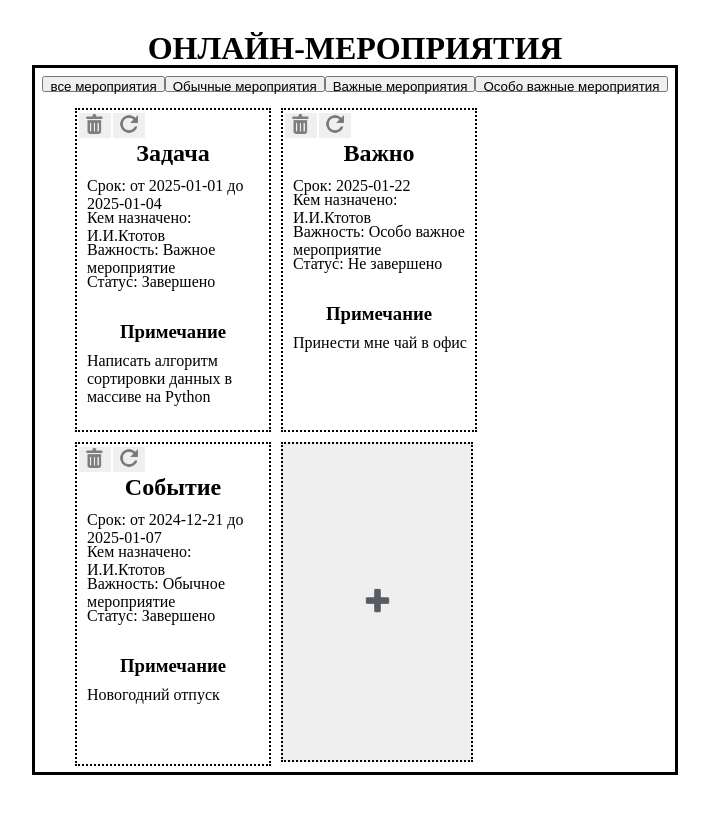
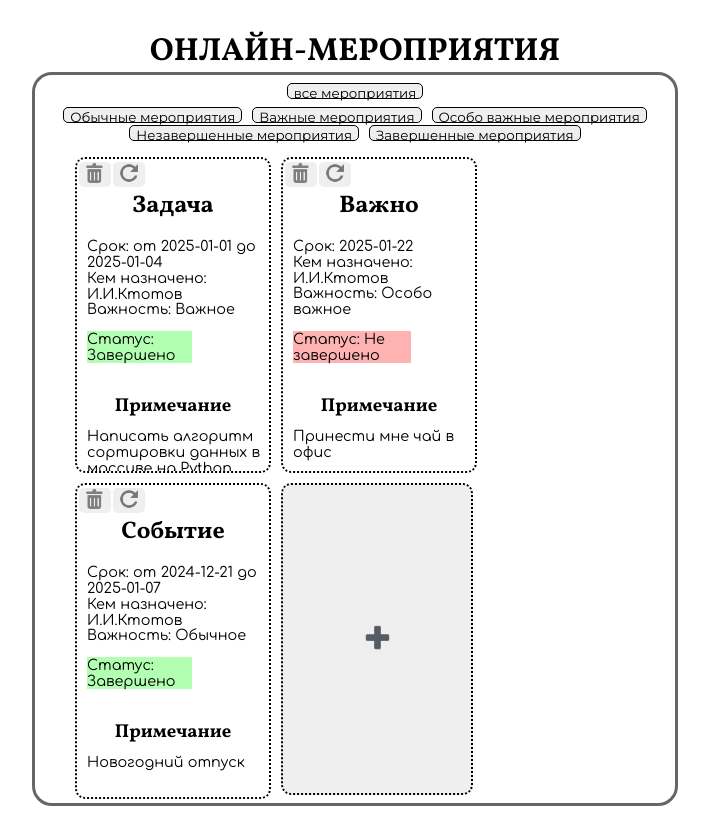
Before and after one commit to Vollonderr/Project_calendar, a Flask app: page / in a window 1280 px wide. Shown: the whole page, without its empty margins (285-994 px from the left). Before the commit the page ends 775 px from the top, so only its background shows below. Run offline with Flask 3, Linux system fonts and the light colour scheme; data comes from the database, SQL or seed files in the repository; both versions use the stored data as it was after the commit.

Commit message:
Add files via upload

```diff
--- a/Prototype_one/Templates/Notes.html
+++ b/Prototype_one/Templates/Notes.html
@@ -2,24 +2,39 @@
 <html>
 
 <head>
+
+    <link rel="preconnect" href="https://fonts.googleapis.com">
+    <link rel="preconnect" href="https://fonts.gstatic.com" crossorigin>
+    <link href="https://fonts.googleapis.com/css2?family=Comfortaa:wght@300..700&family=Montserrat:ital,wght@0,100..900;1,100..900&family=Vollkorn:ital,wght@0,400..900;1,400..900&display=swap" rel="stylesheet">
+
     <link rel="stylesheet" href="{{ url_for('static', filename='styles.css') }}">
 	<title>Events</title>
 </head>
 
 <body>
     <div id="vm">
+
         <h1 style="margin-bottom: -20px;">ОНЛАЙН-МЕРОПРИЯТИЯ</h1>
         <div class="taskboard">
 
             <div class="select_buttons">
-                <button @click="importance_change = ''">все мероприятия</button>
-                <button @click="importance_change = '0'">Обычные мероприятия</button>
-                <button @click="importance_change = '1'">Важные мероприятия</button>
-                <button @click="importance_change = '2'">Особо важные мероприятия</button>
+                <button @click="importance_change = '', status_change = ''">все мероприятия</button>
+            </div>
+
+            <div class="select_buttons">
+                <button :class="{ pressed: importance_change == '0' }" @click="importance_change = '0', events_count = 0">Обычные мероприятия</button>
+                <button :class="{ pressed: importance_change == '1' }" @click="importance_change = '1', events_count = 0">Важные мероприятия</button>
+                <button :class="{ pressed: importance_change == '2' }" @click="importance_change = '2', events_count = 0">Особо важные мероприятия</button>
+            </div>
+
+            <div style="margin-top: 0.3vh;" class="select_buttons">
+                <button :class="{ pressed: status_change == '0' }" @click="status_change = '0', events_count = 0">Незавершенные мероприятия</button>
+                <button :class="{ pressed: status_change == '1' }" @click="status_change = '1', events_count = 0">Завершенные мероприятия</button>
             </div>
 
             <ul>
-                <li v-for="i in get_events({{ notes }})" v-if="i[5] == importance_change || importance_change == ''">
+                <li v-for="i in get_events({{ notes }})" v-if="(i[5] == importance_change || importance_change == '') && (i[6] == status_change || status_change == '')">
+
                     <form action="/delete" method="POST" v-if="update_value != i[7]">
                         <button class="button_del" name="ROWID" alt="delete" title="delete" :value="[[ i[7] ]]">
                             <img src="static\images\delete.webp" height="20px">
@@ -45,11 +60,10 @@
                         <input type="radio" name="importance" v-model="get_importance_value(i[5])" value="1"><label>Важное</label>
                         <input type="radio" name="importance" v-model="get_importance_value(i[5])" value="2"><label>Особо важное</label>
 
-                        <label>[[ status_value ]]</label>
                         <input type="radio" name="status" v-model="get_status_value(i[6])" value="0"><label>Не завершено</label>
                         <input type="radio" name="status" v-model="get_status_value(i[6])" value="1"><label>Завершено</label>
 
-                        <p><h3>Примечание</h3><textarea style="margin-top: -25px;" class="input_note_update" placeholder="Заметка" type="text" name="note" :value="[[ i[4] ]]"></textarea></p>
+                        <p><h3>Примечание</h3><textarea rows="1" style="margin-top: -25px;" class="input_note_update" placeholder="Заметка" type="text" name="note" :value="[[ i[4] ]]"></textarea></p>
                         <input type="hidden" :value="[[ i[7] ]]" name="ROWID">
                         <input style="margin-top: 25px;" class="confirm" type="submit" value="подтвердить изменения">
                         <input class="back" type="submit" value="назад" @click="update_value = '', valve_add = false">
@@ -57,40 +71,49 @@
 
                     <div v-if="update_value != i[7]">
                         <h2>[[ i[0] ]]</h2>
-                        <p v-if="i[2] !== '0'">Срок: от [[ i[1] ]] до [[ i[2] ]]</p>
-                        <p v-else="">Срок: [[ i[1] ]]</p>
-                        <p>Кем назначено: [[ i[3] ]]</p>
+                        <p v-if="i[2] !== '0'" class="pp">Срок: от [[ i[1] ]] до [[ i[2] ]]</p>
+                        <p v-else="" class="pp">Срок: [[ i[1] ]]</p>
+                        <p class="pp">Кем назначено: [[ i[3] ]]</p>
 
-                        <p v-if="i[5] === '0'">Важность: Обычное мероприятие</p>
-                        <p v-if="i[5] === '1'">Важность: Важное мероприятие</p>
-                        <p v-if="i[5] === '2'">Важность: Особо важное мероприятие</p>
+                        <p v-if="i[5] === '0'" class="pp">Важность: Обычное</p>
+                        <p v-if="i[5] === '1'" class="pp">Важность: Важное</p>
+                        <p v-if="i[5] === '2'" class="pp">Важность: Особо важное</p>
 
-                        <p v-if="i[6] === '0'">Статус: Не завершено</p>
-                        <p v-if="i[6] === '1'">Статус: Завершено</p>
+                        <p v-if="i[6] === '0'" style="background-color: rgba(255, 127, 127, 0.6); margin-top: 0.5vh; margin-right: 5vw;">Статус: Не завершено</p>
+                        <p v-if="i[6] === '1'" style="background-color: rgba(127, 255, 127, 0.6); margin-top: 0.5vh; margin-right: 6vw;">Статус: Завершено</p>
                         <h3>Примечание</h3><p>[[ i[4] ]]</p>
                     </div>
                 </li>
 
+
+
                 <div v-if="valve_add && update_value == ''" class="add"><form action="/add" method="POST" style="margin-top: 40px;">
                     <p><input style="display:block; margin: 0 auto;" placeholder="Имя заметки" type="text" name="name"></p><br>
+
                     <p style="margin-bottom: 30px;">Срок: от <input placeholder="Начало срока" type="date" name="start"> до
                     <input placeholder="Конец срока" type="date" name="end" :disabled="valve_date"></p>
                     <p style="margin-bottom: 30px;"><input v-if="valve_date" type="hidden" name="end" value=""></p>
+
                     <input style="margin-left: 30px;" type="radio" v-model="valve_date" :value="false"><label>Многодневное мероприятие</label><br>
                     <input style="margin-left: 30px;" type="radio" v-model="valve_date" :value="true"><label>Однодневное мероприятие</label>
+
                     <p style="margin-top: 10px;">Кем назначено: <input placeholder="Кем назначено" type="text" name="supervisor"></p>
-                    <input type="radio" name="importance" v-model="importance_value" value="0"><label>Обычное</label>
-                    <input type="radio" name="importance" v-model="importance_value" value="1"><label>Важное</label>
-                    <input type="radio" name="importance" v-model="importance_value" value="2"><label>Особо важное</label>
-                    <input type="radio" name="status" v-model="status_value" value="0"><label>Не завершено</label>
-                    <input type="radio" name="status" v-model="status_value" value="1"><label>Завершено</label>
+
+                    <input type="radio" name="importance" v-model="get_importance_value(importance_change)" value="0"><label>Обычное</label>
+                    <input type="radio" name="importance" v-model="get_importance_value(importance_change)" value="1"><label>Важное</label>
+                    <input type="radio" name="importance" v-model="get_importance_value(importance_change)" value="2"><label>Особо важное</label>
+
+                    <input type="radio" name="status" v-model="get_status_value(status_change)" value="0"><label>Не завершено</label>
+                    <input type="radio" name="status" v-model="get_status_value(status_change)" value="1"><label>Завершено</label>
+
                     <p><h3>Примечание</h3><textarea style="margin-top: -25px;" class="input_note_update" placeholder="Заметка" type="text" name="note"></textarea></p>
                     <input type="hidden" name="ROWID">
+
                     <input style="margin-top: 25px;" class="confirm" type="submit" value="подтвердить мероприятие">
                     <input class="back" type="submit" value="назад" @click="valve_add = !valve_add">
                 </form></div>
 
-                <button v-if="!valve_add && importance_change === '' || update_value != ''" alt="add" title="add" @click="valve_add = !valve_add, update_value = ''" class="button_add">
+                <button v-if="!valve_add || update_value != ''" alt="add" title="add" @click="valve_add = !valve_add, update_value = ''" class="button_add">
                     <img src="static\images\plus.webp" height="30px">
                 </button>
             </ul>
--- a/Prototype_one/static/index.js
+++ b/Prototype_one/static/index.js
@@ -2,33 +2,32 @@ const vm = new Vue({
     el: '#vm',
     delimiters: ['[[', ']]'],
     data: () => ({
-      event_all: [],
+      events_count: 0,
       update_value: '',
-      importance_value: '0',
-      status_value: '0',
       importance_change: '',
+      status_change: '',
       valve_add: false,
       valve_date: false
     }),
     methods:{
       get_events: function(e) {
-        this.event_all = e.slice(0)
-        return this.event_all
+        return e.slice(0)
       },
 
       get_importance_value: function(e) {
-        this.importance_value = e
-        return this.importance_value
+        if(e === '') return '0'
+        return e
       },
 
       get_status_value: function(e) {
-        this.status_value = e
-        return this.status_value
+        if(e === '') return '0'
+        return e
       },
 
       get_valve_date: function(e) {
         if(e == 0) return true
         else return false
       }
+
     }
 })
--- a/Prototype_one/static/styles.css
+++ b/Prototype_one/static/styles.css
@@ -2,12 +2,18 @@
     margin: auto;
     margin-top: 1vh;
     width: 50vw;
-    height: 88vh;
-    border: solid black 3px;
+    height: 91vh;
+    border: solid rgba(0, 0, 0, 0.6) 3px;
+    border-radius: 20px;
     overflow: auto;
 }
 
+.pressed, .pressed:hover, .pressed:active, .pressed:focus {
+    background-color: rgba(148, 241, 148, 0.5);
+  }
+
 h1, h2, h3 {
+    font-family: "Vollkorn", serif;
     text-align: center;
     margin-top: 30px;
     padding-bottom: 10px;
@@ -18,11 +24,30 @@ h1, h2, h3 {
     justify-content: center;
     margin-top: 1vh;
     height: 2vh;
+    gap: 10px;
 }
 
 p {
+    font-family: "Comfortaa", serif;
+    font-size: 0.9em;
     margin-top: -20px;
     margin-left: 10px;
+}
+
+.pp {
+    margin-top: -15px;
+}
+
+label {
+    font-family: "Comfortaa", serif;
+    font-size: 0.8em;
+}
+
+button {
+    cursor: pointer;
+    font-family: "Montserrat", serif;
+    border: solid black 1px;
+    border-radius: 5px;
 }
 
 input {
@@ -37,8 +62,9 @@ ul {
 
 li, .add, .button_add {
     width: 15vw;
-    height: 40vh;
+    height: 39vh;
     border: dotted black 2px;
+    border-radius: 10px;
     list-style-type: none;
     overflow: auto;
 }
@@ -50,15 +76,15 @@ li, .add, .button_add {
     border: 0px;
 }
 
-.button_del:hover, .button_update:hover, .button_add:hover {
+button:hover {
     background-color: rgb(220, 220, 220);
 }
 
-.button_del:focus, .button_update:focus, .button_add:focus {
+button:focus {
     background-color: rgb(203, 203, 203);
 }
 
-.button_del:active, .button_update:active, .button_add:active {
+button:active {
     background-color: rgb(180, 180, 180);
 }
 
@@ -73,3 +99,7 @@ li, .add, .button_add {
     display:block;
     margin: 0 auto;
 }
+
+.complete {
+    background-color: green;
+}
```
Also changed, not shown: Prototype_one/Events.db.
